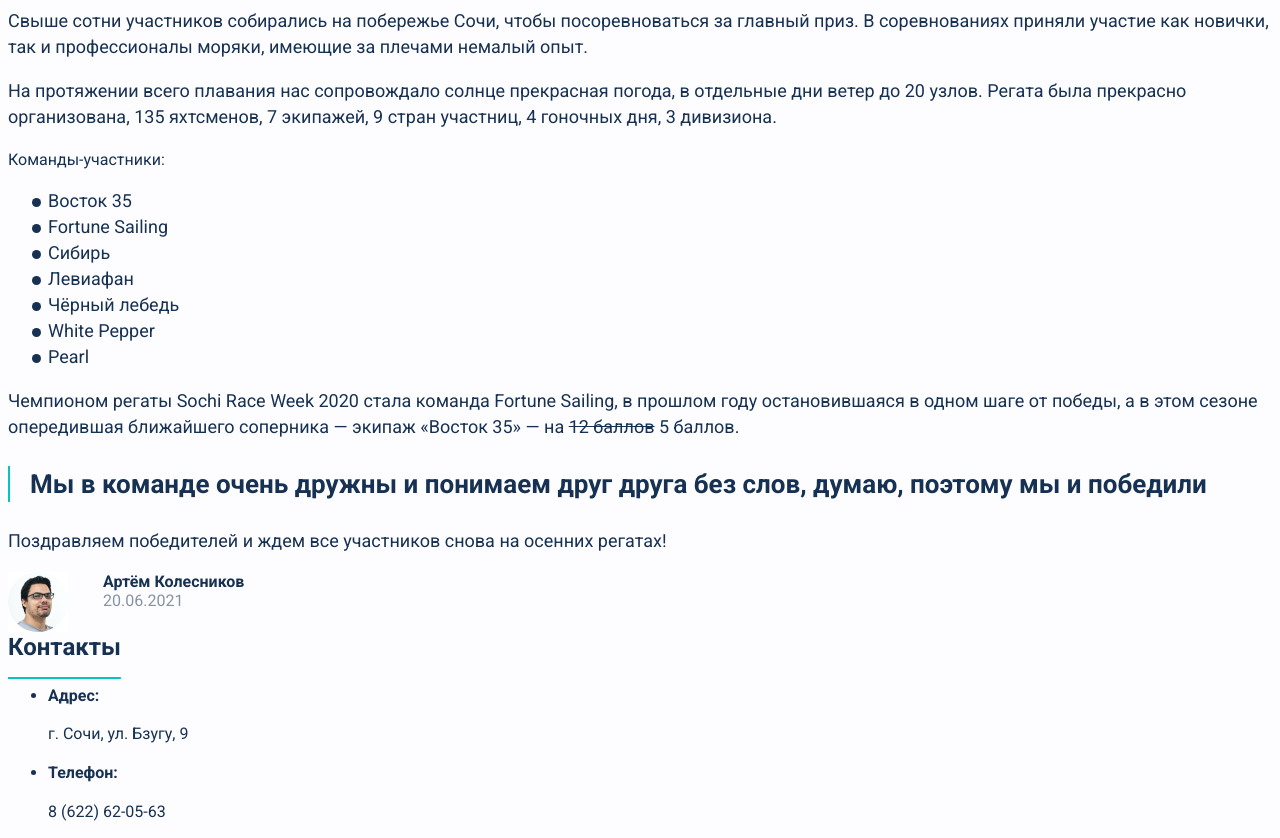
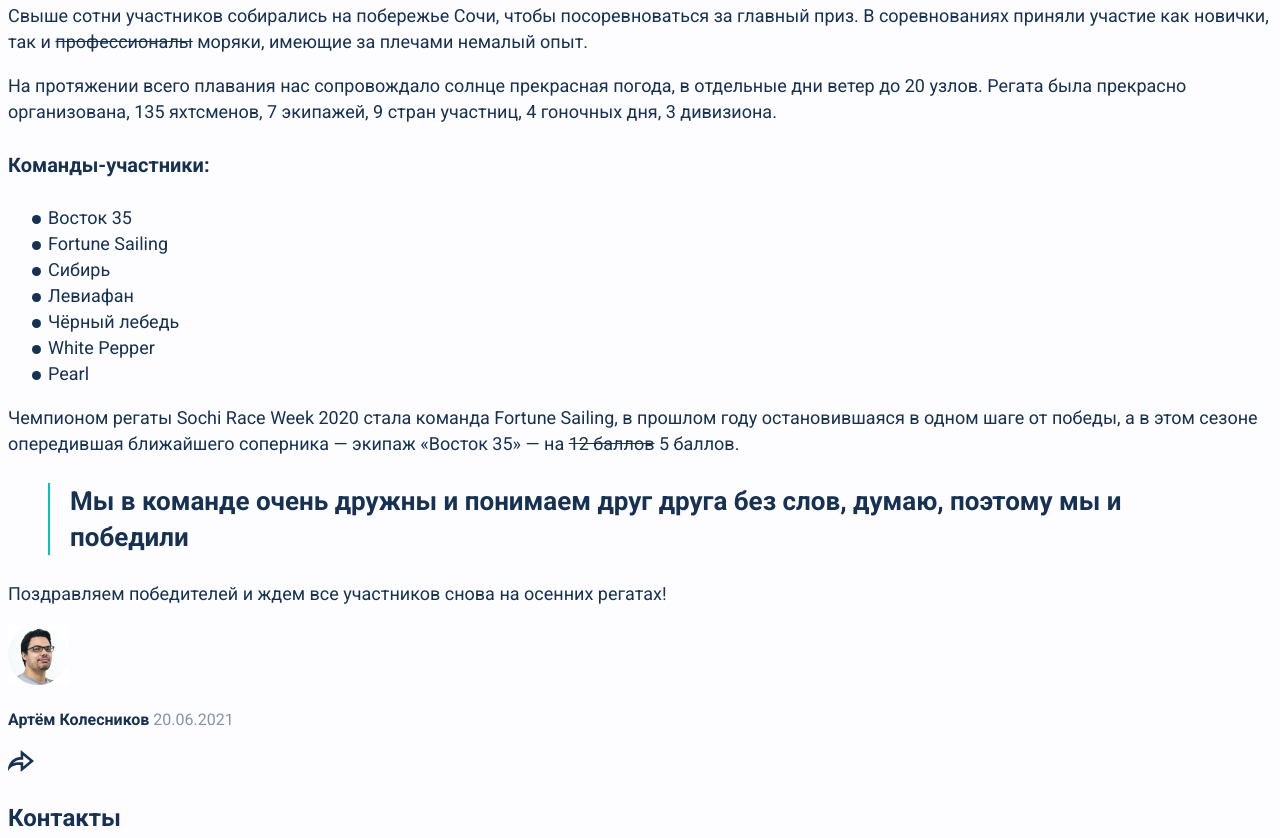
Before and after one commit to kub060522/sail-club, a plain HTML site: page index.html in a window 1280 px wide. Shown: the part 2233-3071 px from the top of the page. Drawn offline with Linux system fonts and the light colour scheme.

Commit message:
fixes bugs

```diff
--- a/css/style.css
+++ b/css/style.css
@@ -1,4 +1,3 @@
-
 .visually-hidden {
   position: absolute;
   width: 1px;
@@ -19,7 +18,8 @@ body {
   font-style: normal;
   font-weight: 400;
   color: #163152;
-  background-color: #FDFDFF;;
+  background-color: #FDFDFF;
+  ;
 }
 
 .main-nav__link {
@@ -61,18 +61,30 @@ body {
   line-height: 22px;
 }
 
+.title-news {
+  text-align: center;
+}
+
 .news-title {
   font-size: 22px;
   font-weight: 700;
   line-height: 26px;
 }
 
-figcaption {
+.post-img figcaption {
   color: #8693A4;
+
+  line-height: 19px;
 }
 
 .news-paragraph {
   font-size: 18px;
+  line-height: 26px;
+}
+
+.list-title {
+  font-size: 20px;
+  font-weight: 700;
   line-height: 26px;
 }
 
@@ -97,28 +109,18 @@ figcaption {
   line-height: 26px;
 }
 
-.meta-name {
-  position: relative;
-  padding-left: 95px;
-
-  font-weight: 700;
+.post-meta-link {
+  font-size: 16px;
   line-height: 19px;
+  font-weight: bold;
+  color: #163152;
+  text-decoration: none;
 }
 
-.meta-data {
-  position: relative;
-  padding-left: 55px;
-
+.post-meta time {
+  font-size: 16px;
   line-height: 19px;
-  color: #8693A4;
-}
-
-.meta-autor::before {
-  content: "";
-  position: absolute;
-  width: 60px;
-  height: 60px;
-  background-image: url(../img/author.jpg);
+  color: #8693a4;
 }
 
 .kontacts-info {
--- a/index.html
+++ b/index.html
@@ -71,22 +71,24 @@
       <h2 class="page-title2">Рожденные в воде</h2>
       <p>Подарите детям настоящее приключение! День с морскими пиратами на корабле – это лучшая команда, веселые
         аниматоры, игры, соревнования, работа в команде и, конечно, море!</p>
-        <img src="img/blog-photo-2.jpg" width="600" height="252" alt="Дети на палубе">
-      </article>
-      <article class="news">
-        <h2 class="page-title2">Новости</h2>
-        <figure>
-          <img src="img/skipper .jpg" width="770" height="301" alt="Шкипер Иван Кулешов">
-          <figcaption>Победитель регаты шкипер Иван Кулешов</figcaption>
-        </figure>
+      <img src="img/blog-photo-2.jpg" width="600" height="252" alt="Дети на палубе">
+    </article>
+    <section class="news">
+      <h2 class="page-title2 title-news">Новости</h2>
+    <article class="post">
+      <figure class="post-img">
+        <img src="img/skipper .jpg" width="770" height="301" alt="Шкипер Иван Кулешов">
+        <figcaption>Победитель регаты шкипер Иван Кулешов</figcaption>
+      </figure>
       <h3 class="news-title">Итоги регаты Sochi Race Week 2020</h3>
       <p class="news-paragraph">Свыше сотни участников собирались на побережье Сочи, чтобы посоревноваться за главный
-        приз. В соревнованиях приняли участие как новички, так и профессионалы моряки, имеющие за плечами немалый опыт.
+        приз. В соревнованиях приняли участие как новички, так и <span class="news-span">профессионалы</span> моряки,
+        имеющие за плечами немалый опыт.
       </p>
       <p class="news-paragraph">На протяжении всего плавания нас сопровождало солнце прекрасная погода, в отдельные дни
         ветер до 20 узлов. Регата была прекрасно организована, 135 яхтсменов, 7 экипажей, 9 стран участниц, 4 гоночных
         дня, 3 дивизиона.</p>
-      <p class="list-title">Команды-участники:</p>
+      <h4 class="list-title">Команды-участники:</h4>
       <ul class="teams-list">
         <li class="teams-item">Восток 35</li>
         <li class="teams-item">Fortune Sailing</li>
@@ -99,14 +101,21 @@
       <p class="news-paragraph">Чемпионом регаты Sochi Race Week 2020 стала команда Fortune Sailing, в прошлом году
         остановившаяся в одном шаге от победы, а в этом сезоне опередившая ближайшего соперника — экипаж «Восток 35» —
         на <span class="news-span">12 баллов</span> 5 баллов.</p>
-      <p class="news-leading-paragraph">Мы в команде очень дружны и понимаем друг друга без слов, думаю, поэтому мы и
-        победили</p>
+      <blockquote class="news-leading-paragraph">Мы в команде очень дружны и понимаем друг друга без слов, думаю, поэтому мы и
+        победили</blockquote>
       <p class="news-paragraph">Поздравляем победителей и ждем все участников снова на осенних регатах! </p>
-      <dl class="meta-autor">
-        <dt class="meta-name">Артём Колесников</dt>
-        <dd class="meta-data"><time datetime="2021-06- 20">20.06.2021</time></dd>
-      </dl>
+      <footer>
+        <img src="img/author.jpg" width="60" height="60" alt="Артём Колесников">
+        <p class="post-meta">
+          <a class="post-meta-link" href="#">Артём Колесников</a>
+          <time datatime="2021-06-20">20.06.2021</time>
+        </p>
+        <a href="#">
+          <img src="img/share icon.svg" width="26" height="26" alt="Отправить">
+        </a>
+      </footer>
     </article>
+  </section>
     <section class="kontacts">
       <h2 class="page-title2">Контакты</h2>
       <ul>
```
Also changed, not shown: img/share icon.svg (added).
